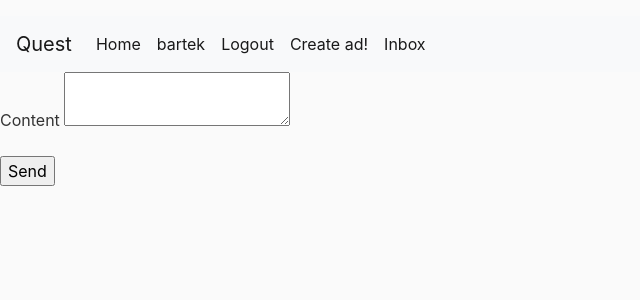
After one commit to bkrop/ad_project, a Flask app: page /send_message/1 in a window 1280 px wide. The commit adds this page. Shown: the top 300 px of the page, without its empty margins (0-640 px from the left). Run offline with Flask 2, Linux system fonts and the light colour scheme; a user stored in the database is signed in; some libraries are stand-ins or nearby versions.

Commit message:
messages func

```diff
--- a/adapp/forms.py
+++ b/adapp/forms.py
@@ -42,3 +42,7 @@ class RateUserForm(FlaskForm):
     rate = RadioField('Rate user', validators=[DataRequired()], choices=[('thumb up', 'thumb up'), ('thumb down', 'thumb down')])
     comment = TextAreaField('Comment', validators=[Length(max=100)])
     submit = SubmitField('Confirm')
+
+class CreateMessageForm(FlaskForm):
+    content = TextAreaField('Content', validators=[Length(min=1, max=300)])
+    submit = SubmitField('Send')
--- a/adapp/routes.py
+++ b/adapp/routes.py
@@ -1,7 +1,7 @@
 from flask import render_template, redirect, url_for, flash, abort, request
 from adapp import app, db, bcrypt
-from adapp.models import User, Ad, Rate, Comment
-from adapp.forms import RegistrationForm, LoginForm, CreatingAdForm, EditProfileForm, PickUserForm, FinishAdForm, RateUserForm
+from adapp.models import Message, User, Ad, Rate, Comment
+from adapp.forms import RegistrationForm, LoginForm, CreatingAdForm, EditProfileForm, PickUserForm, FinishAdForm, RateUserForm, CreateMessageForm
 from flask_login import login_user, logout_user, current_user, login_required
 from datetime import datetime
 
@@ -44,7 +44,7 @@ def login():
 @app.route('/logout')
 def logout():
     logout_user()
-    flash('Successfully logged out!')
+    flash('Successfully logged out!', 'success')
     return redirect(url_for('home'))
 
 @app.route('/create_ad', methods=['POST', 'GET'])
@@ -82,7 +82,7 @@ def update_ad(ad_id):
         ad.content = form.content.data
         ad.reward = form.reward.data
         db.session.commit()
-        flash('Successfully updated!')
+        flash('Successfully updated!', 'success')
         return redirect(url_for('ad_detail', ad_id=ad.id))
     return render_template('create_ad.html', ad=ad, legend='Update ad!', form=form)
 
@@ -168,8 +168,26 @@ def rate_user(user_id, ad_id):
             user.rating -= 1
         new_rate = Rate()
         new_rate.ad_id = ad.id
-        new_comment = Comment(content=form.comment.data, by=current_user, to=user)
+        new_comment = Comment(content=form.comment.data, by=current_user, to=user, date_of_create=datetime.now())
         db.session.add(new_rate, new_comment)
         db.session.commit()
         return redirect(url_for('home'))
     return render_template('rate_user.html', user=user, form=form)
+
+@app.route('/send_message/<int:user_id>', methods=['POST', 'GET'])
+@login_required
+def send_message(user_id):
+    user = User.query.get_or_404(user_id)
+    form = CreateMessageForm()
+    if form.validate_on_submit():
+        new_message = Message(content=form.content.data, by=current_user, to=user, date_of_create=datetime.now())
+        db.session.add(new_message)
+        db.session.commit()
+        return redirect(url_for('user_detail', user_id=user.id))
+    return render_template('send_message.html', form=form, user=user)
+
+@app.route('/inbox')
+@login_required
+def inbox():
+    messages = current_user.messages_received
+    return render_template('inbox.html', messages=messages)
--- /dev/null
+++ b/adapp/static/main.css
@@ -0,0 +1,80 @@
+body {
+    background: #fafafa;
+    color: #333333;
+    margin-top: 1rem;
+  }
+
+  h1, h2, h3, h4, h5, h6 {
+    color: #444444;
+  }
+
+  .bg-steel {
+    background-color: #5f788a;
+  }
+
+  .site-header .navbar-nav .nav-link {
+    color: #cbd5db;
+  }
+
+  .site-header .navbar-nav .nav-link:hover {
+    color: #ffffff;
+  }
+
+  .site-header .navbar-nav .nav-link.active {
+    font-weight: 500;
+  }
+
+  .content-section {
+    background: #ffffff;
+    padding: 10px 20px;
+    border: 1px solid #dddddd;
+    border-radius: 3px;
+    margin-bottom: 20px;
+  }
+
+  .article-title {
+    color: #444444;
+  }
+
+  a.article-title:hover {
+    color: #428bca;
+    text-decoration: none;
+  }
+
+  .article-content {
+    white-space: pre-line;
+  }
+
+  .article-img {
+    height: 65px;
+    width: 65px;
+    margin-right: 16px;
+  }
+
+  .article-metadata {
+    padding-bottom: 1px;
+    margin-bottom: 4px;
+    border-bottom: 1px solid #e3e3e3
+  }
+
+  .article-metadata a:hover {
+    color: #333;
+    text-decoration: none;
+  }
+
+  .article-svg {
+    width: 25px;
+    height: 25px;
+    vertical-align: middle;
+  }
+
+  .account-img {
+    height: 125px;
+    width: 125px;
+    margin-right: 20px;
+    margin-bottom: 16px;
+  }
+
+  .account-heading {
+    font-size: 2.5rem;
+  }
--- a/adapp/templates/base.html
+++ b/adapp/templates/base.html
@@ -1,5 +1,8 @@
+<!doctype html>
 <html>
     <head>
+        <meta charset="utf-8">
+        <meta name="viewport" content="width=device-width, initial-scale=1, shrink-to-fit=no">
         <nav class="navbar navbar-expand-lg navbar-light bg-light">
             <a class="navbar-brand" href="{{ url_for('home') }}">Quest</a>
             <button class="navbar-toggler" type="button" data-toggle="collapse" data-target="#navbarNav"
@@ -11,7 +14,7 @@
                     <li class="nav-item active">
                         <a class="nav-link" href="{{ url_for('home') }}">Home <span class="sr-only">(current)</span></a>
                     </li>
-                    <li class="nav-item">
+                    <li class="nav-item active">
                         {% if current_user.is_authenticated %}
                             <a class="nav-link" href="{{ url_for('user_detail', user_id=current_user.id)}}">{{current_user.name}}</a>
 
@@ -20,16 +23,22 @@
                             <a class="nav-link" href="{{ url_for('login') }}">Login</a>
                         {% endif %}
                     </li>
-                    <li class="nav-item">
+                    <li class="nav-item active">
                         {% if  current_user.is_authenticated %}
                             <a class="nav-link" href="{{ url_for('logout') }}">Logout</a>
                         {% else %}
                         <a class="nav-link" href="{{ url_for('register') }}">Register</a>
                         {% endif %}
                     </li>
-                    <li class="nav-item">
+                    <li class="nav-item active">
                         {% if  current_user.is_authenticated %}
                             <a class="nav-link" href="{{ url_for('create_ad') }}">Create ad!</a>
+
+                        {% endif %}
+                    </li>
+                    <li class="nav-item active">
+                        {% if  current_user.is_authenticated %}
+                            <a class="nav-link" href="{{ url_for('inbox')}}">Inbox</a>
                         {% endif %}
                     </li>
 
@@ -39,17 +48,23 @@
         <title>{% block title %}{% endblock %}</title>
         <link rel="stylesheet" href="https://stackpath.bootstrapcdn.com/bootstrap/4.4.1/css/bootstrap.min.css"
         integrity="sha384-Vkoo8x4CGsO3+Hhxv8T/Q5PaXtkKtu6ug5TOeNV6gBiFeWPGFN9MuhOf23Q9Ifjh" crossorigin="anonymous">
+
+        <link rel="stylesheet" type="text/css" href="{{ url_for('static', filename='main.css') }}">
     </head>
     <body>
-        {% with messages = get_flashed_messages() %}
+        <div class="col-md-8">
+            {% with messages = get_flashed_messages(with_categories=true) %}
                 {% if messages %}
                     <ul class=flashes>
-                    {% for message in messages %}
-                        <li>{{ message }}</li>
+                        {% for category, message in messages %}
+                            <div class="alert alert-{{ category }}">
+                                {{ message }}
+                            </div>
                         {% endfor %}
                     </ul>
                 {% endif %}
             {% endwith %}
+        </div>
         {% block content %}
 
         {% endblock %}
--- /dev/null
+++ b/adapp/templates/send_message.html
@@ -0,0 +1,11 @@
+{% extends 'base.html' %}
+
+{% block title %}Send Message Page{% endblock %}
+
+{% block content %}
+    <form action="" method="POST">
+        {{ form.hidden_tag() }}
+        <p>{{ form.content.label }} {{ form.content }}</p>
+        {{ form.submit }}
+    </form>
+{% endblock%}
```
Also changed, not shown: adapp/models.py (+11 -1 lines), adapp/templates/home.html (+10 -6 lines), adapp/templates/inbox.html (added, +10 -0 lines), adapp/site.db. Lines whose indentation alone changed are shown as unchanged.
